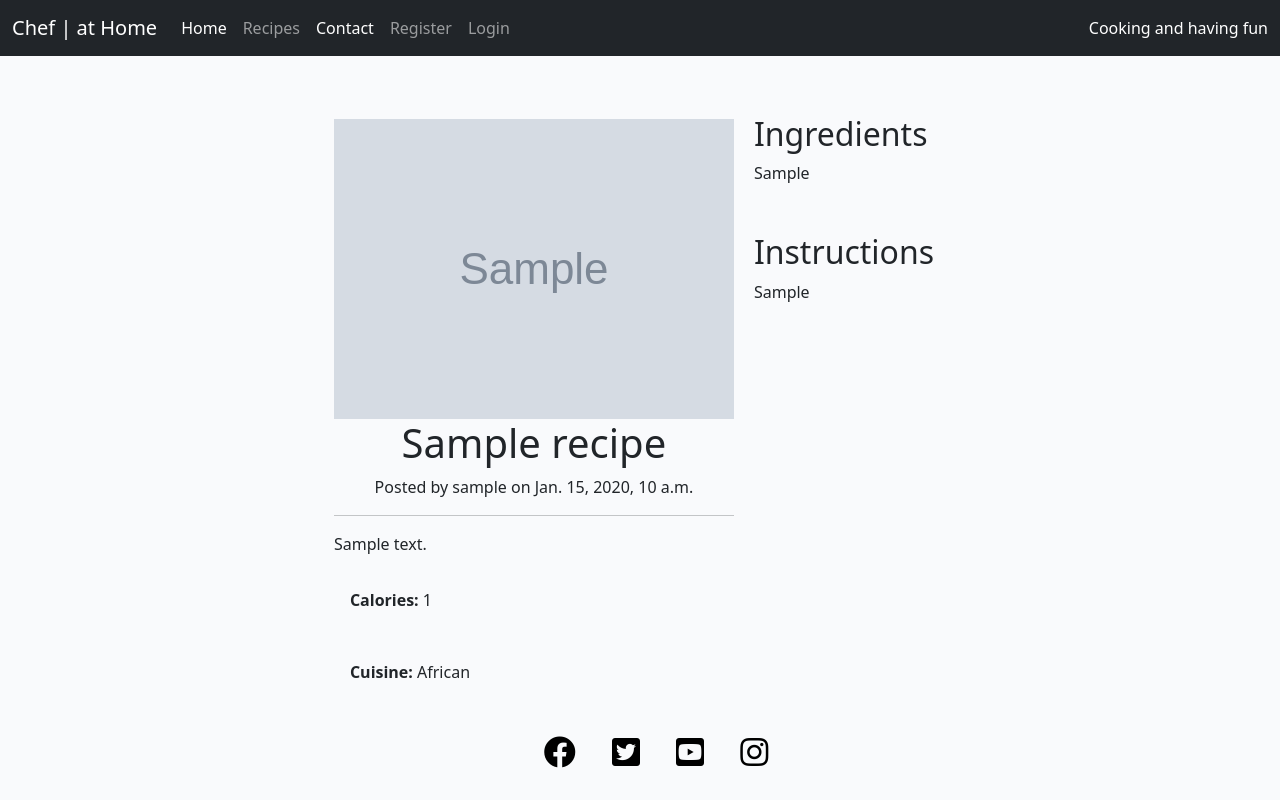
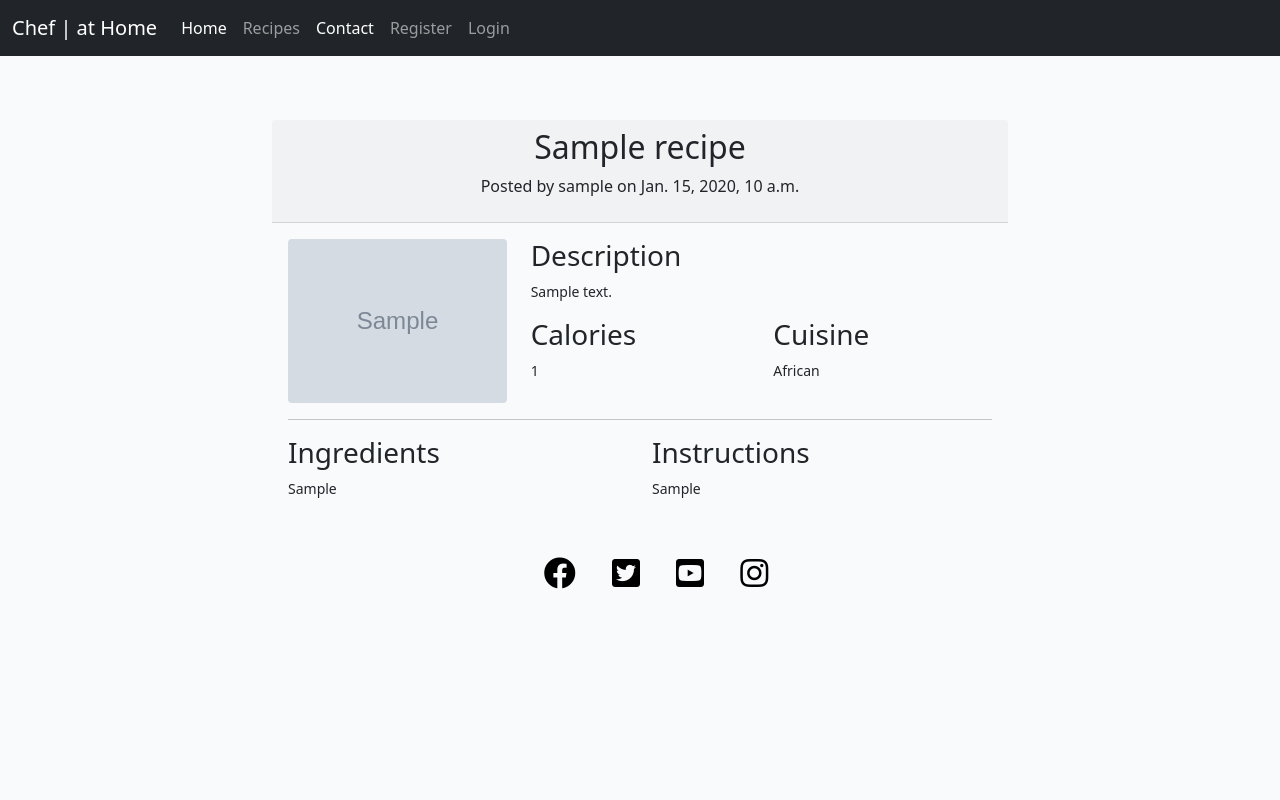
Before and after one commit to helenbeatriz/DjangoRecipes, a Django app: page /1/ in a window 1280 px wide. Run offline with Django 3.2, Linux system fonts and the light colour scheme; tables that the repository leaves empty hold one stand-in row (values such as "Sample post"); grey boxes marked "Sample" are stand-in pictures; parts of the project's set-up code (start-up, migrations or seed data) failed here and were passed over; some libraries are stand-ins or nearby versions.

Commit message:
Add styling

```diff
--- a/static/css/style.css
+++ b/static/css/style.css
@@ -1,6 +1,7 @@
 body {
-    background-color: #F9FAFC;
-}
+    background-color: #f8f9fa;
+  }
+
 
 .brand {
     font-family: Lato, sans-serif;
@@ -128,17 +129,11 @@ body {
 }
 
 .btn-like {
-    color: #E84610;
+    color: #000000;
     border: none;
     background: transparent;
 }
 
-.btn-like:hover,
-.btn-like:active {
-    color: #E84610;
-    background: transparent;
-    border: none;
-}
 
 /*footer */
 footer {
@@ -161,12 +156,23 @@ footer {
 }
 
 /* Homepage */
+#team, #mission {
+    border: 1px solid #ccc;
+    padding: 20px;
+  }
+
+a:hover {
+    color: #a87b4b;
+    text-decoration: none;
+  }
 .header {
-    background-image: url('https://res.cloudinary.com/dvnmyhfxx/image/upload/v1681402770/iStock_58717870_XLARGE_zshkdt.jpg');
     background-size: cover;
     background-position: center;
     height: 400px;
     position: relative;
+    background-color: #f8f9fa;
+    box-shadow: 0 2px 4px rgba(0,0,0,0.4);
+
 }
 .header::after {
     content: '';
@@ -190,21 +196,10 @@ footer {
     margin: 0;
     z-index: 1;
 }
-.container {
-    display: flex;
-    flex-wrap: wrap;
-    justify-content: center;
-    margin: auto;
-    padding: 0 20px;
-}
-
-.card {
-    box-shadow: 0 4px 8px 0 rgba(0, 0, 0, 0.2);
-    max-width: 300px;
-    margin: 20px;
-    text-align: center;
-    background-color: #FFFFFF;
-}
+.card:hover {
+    transform: translateY(-5px);
+    box-shadow: 0 2px 4px rgba(0,0,0,0.2);
+  }
 
 .card-image {
     height: 200px;
@@ -236,7 +231,6 @@ footer {
     font-size: 14px;
     text-decoration: none;
     display: inline-block;
-    margin-top: 10px;
 }
 
 .button:hover {
--- a/templates/base.html
+++ b/templates/base.html
@@ -64,9 +64,7 @@
                     </li>
                     {% endif %}
                 </ul>
-                <span class="text-white bg-dark">
-                    Cooking and having fun
-                </span>
+
             </div>
         </div>
     </nav>
--- a/templates/edit_recipe.html
+++ b/templates/edit_recipe.html
@@ -6,12 +6,12 @@
 {% block content %}
 <div class="container">
     <form method="POST" enctype="multipart/form-data" class="p-2 form">
-        <h1 class="text-center">Edit Recipe</h1>
+        <h1 class="text-center mb-4">Edit Recipe</h1>
         {% csrf_token %}
         {{ form.media }}
         {{ form|crispy }}
-        <div class="text-center">
-            <button type="submit" class="btn btn-primary mt-2">Edit Recipe</button>
+        <div class="text-center mt-4">
+            <button type="submit" class="btn btn-primary px-5 py-2">Edit Recipe</button>
         </div>
     </form>
 </div>
--- a/templates/recipe_detail.html
+++ b/templates/recipe_detail.html
@@ -3,37 +3,55 @@
 {% block title %}Recipe Detail - {{recipe.title}}{% endblock %}
 
 {% block content %}
-    <div class="container">
-        <div class="recipe-info mt-3 p-1">
-            <div class="recipe-img">
-                <img src="{{ recipe.image.url }}" alt="{{ recipe.image_alt }}" class="recipe-pic">
+
+<div class="container mt-5">
+  <div class="row justify-content-center">
+    <div class="col-md-8 col-sm-12">
+      <div class="card">
+        <div class="card-header">
+          <h2 class="text-center">{{ recipe.title }}</h2>
+          <p class="text-center">Posted by {{recipe.user}} on {{recipe.posted_date}}</p>
         </div>
-            <div class="recipe-detail">
-                <h1 class="text-center">{{ recipe.title }}</h1>
-                <p class="text-center">Posted by {{recipe.user}} on {{recipe.posted_date}}</p>
-                <hr>
+        <div class="card-body">
+          <div class="row">
+            <div class="col-md-4 col-sm-12">
+              <img src="{{ recipe.image.url }}" alt="{{ recipe.image_alt }}" class="img-fluid rounded">
+            </div>
+            <div class="col-md-8 col-sm-12">
+              <h3>Description</h3>
               <p>{{recipe.description}}</p>
-                <p class="p-3"><strong>Calories: </strong> {{ recipe.calories }}</p>
-                <p class="p-3"><strong>Cuisine: </strong> {{ recipe.cuisine_types|title }}</p>
-
+              <div class="row mt-3">
+                <div class="col-md-6 col-sm-12">
+                  <h3>Calories</h3>
+                  <p>{{ recipe.calories }}</p>
+                </div>
+                <div class="col-md-6 col-sm-12">
+                  <h3>Cuisine</h3>
+                  <p>{{ recipe.cuisine_types|title }}</p>
+                </div>
+              </div>
               {% if request.user == recipe.user %}
-                <div class="text-center">
-                    <a href="{% url 'recipe_maker:edit_recipe' recipe.pk %}" class="btn btn-primary w-25">Edit</a>
-                    <a href="{% url 'recipe_maker:delete_recipe' recipe.pk %}" class="btn btn-primary w-25">Delete</a>
-
+              <div class="text-center mt-3">
+                <a href="{% url 'recipe_maker:edit_recipe' recipe.pk %}" class="btn btn-primary w-25 me-3">Edit</a>
+                <a href="{% url 'recipe_maker:delete_recipe' recipe.pk %}" class="btn btn-danger w-25">Delete</a>
               </div>
               {% endif %}
             </div>
           </div>
-        <div class="recipe-container">
-            <div class="ingredients p-3">
-                <h2>Ingredients</h2>
+          <hr>
+          <div class="row mt-3">
+            <div class="col-md-6 col-sm-12">
+              <h3>Ingredients</h3>
               <p>{{ recipe.ingredients|safe }}</p>
             </div>
-            <div class="instructions p-3">
-                <h2>Instructions</h2>
+            <div class="col-md-6 col-sm-12">
+              <h3>Instructions</h3>
               <p>{{ recipe.instructions|safe }}</p>
             </div>
           </div>
         </div>
+      </div>
+    </div>
+  </div>
+</div>
 {% endblock %}
```
Also changed, not shown: templates/add_recipe.html (+6 -3 lines), templates/delete_recipe.html (+21 -6 lines), templates/index.html (+25 -13 lines), templates/recipes.html (+9 -8 lines). Lines whose indentation alone changed are shown as unchanged.
